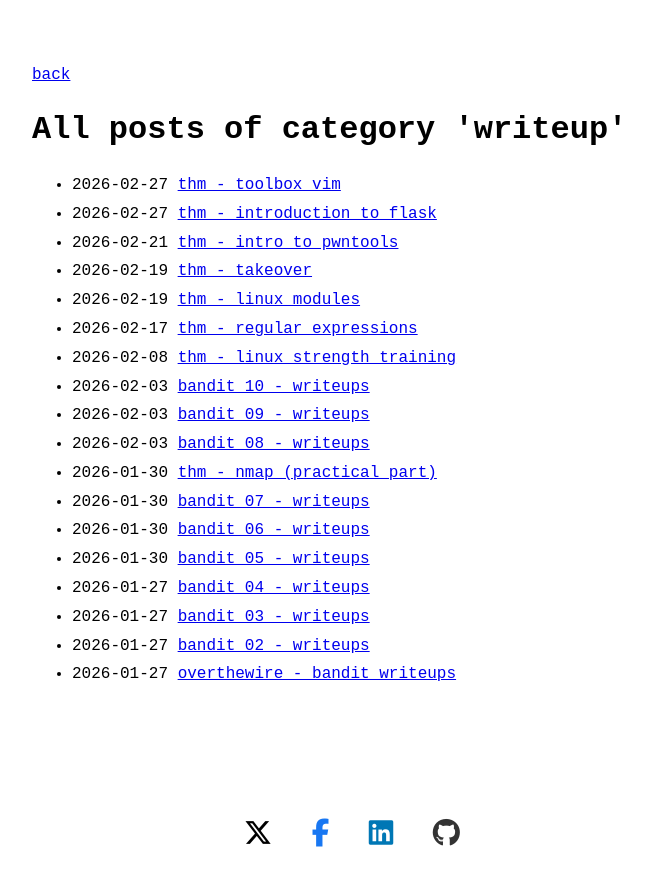
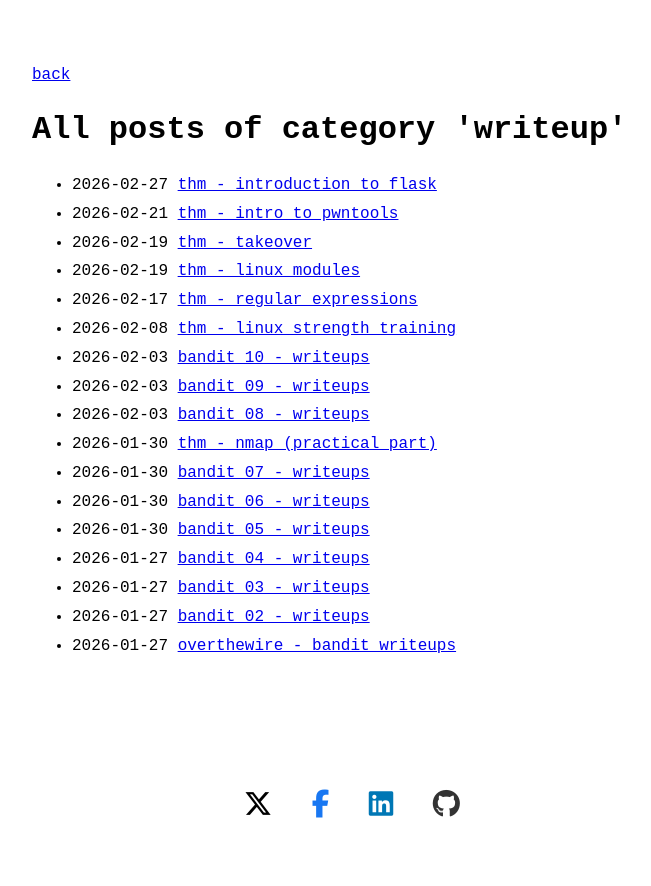
Before and after one commit to mahidulhq/mahidulhq.github.io, a Jekyll site: the page built from writeup-archive.md, in a window 1280 px wide. Shown: the top 886 px of the page, without its empty margins (288-939 px from the left). Built offline with Jekyll 4.4.1, drawn with Linux system fonts in a browser that asks for light colours; nearby versions of some CDN libraries; part of the change alters nothing that is shown.

Commit message:
Update 2026-02-27-thm-vim.md

```diff
--- a/_posts/2026-02-27-thm-vim.md
+++ b/_posts/2026-02-27-thm-vim.md
@@ -1,9 +1,3 @@
----
-title: "THM - Toolbox Vim"
-date: 2026-02-27 23:17:00 +0600
-categories: [writeup]
----
-
 **Lets get started!**
 ### **Task: 1**
 To check whether Vim is installed:
@@ -27,7 +21,7 @@ Then you're in luck!  Otherwise type:
 **Windows:**
 Go to: [vim.org](https://www.vim.org/download.php#pc)[](https://www.vim.org/download.php#pc) Download and install the "self-installing-executable"
 
-### **Task 2: Task 2**
+### **Task 2:
 
 Lets get used to using Vim for basic text editing...
 
@@ -58,7 +52,7 @@ The shortcuts for appending and inserting are crucial, I suggest trying to imple
 
 
 
-FOR HELP WITH THE QUESTIONS
+*FOR HELP WITH THE QUESTIONS*
 
 The easiest way to ask for help is to start with executing :help during a Vim session. This will drop us into the main help file which has an overview of the basics.
 
@@ -93,7 +87,7 @@ ANSWER: `A`
 How do we make a new line under the current line?
 ANSWER: `o`
 
-### **Task 3Task 3**
+### **Task 3:**
 
 First of all,
 
@@ -130,7 +124,7 @@ ANSWER: `:q!`
 How do we save and quit, for all active tabs?
 ANSWER: `:wqa`
 
-### **Task 4: Task 4**
+### **Task 4:**
 
 Before we get going...
 
@@ -169,12 +163,11 @@ How do we cut a character?
 ANSWER: `x`
 
 
-### **Task 5: Task 5**
+### **Task 5:**
 
 Onto one of the last key things about using Vim, finding and replacing patterns.
 
 **Keep going!**
-
 We can use Vim to search for any literal pattern in the text, allowing you to search through large text files with ease. As well as allowing for replacing of patterns, or just repeat characters / white space.
 
 **vimgrep**
```
